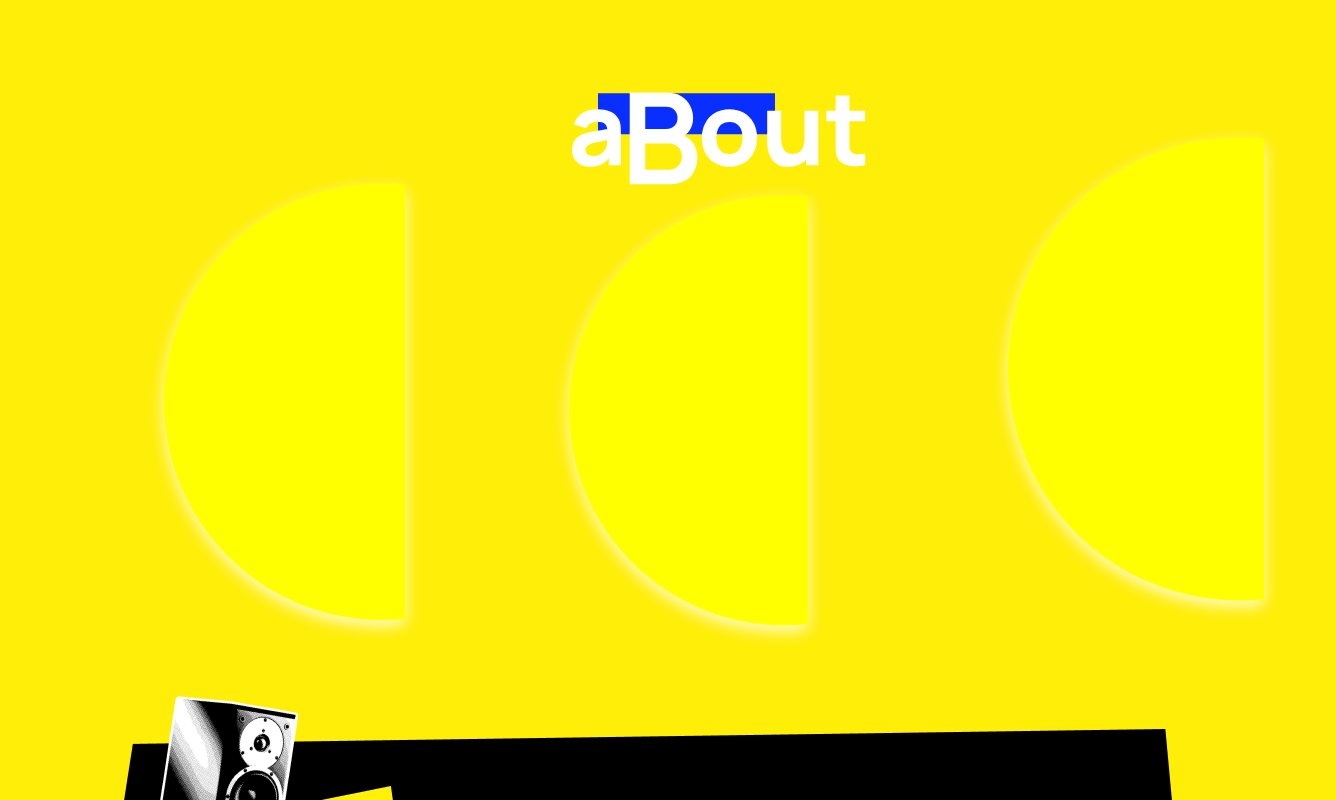
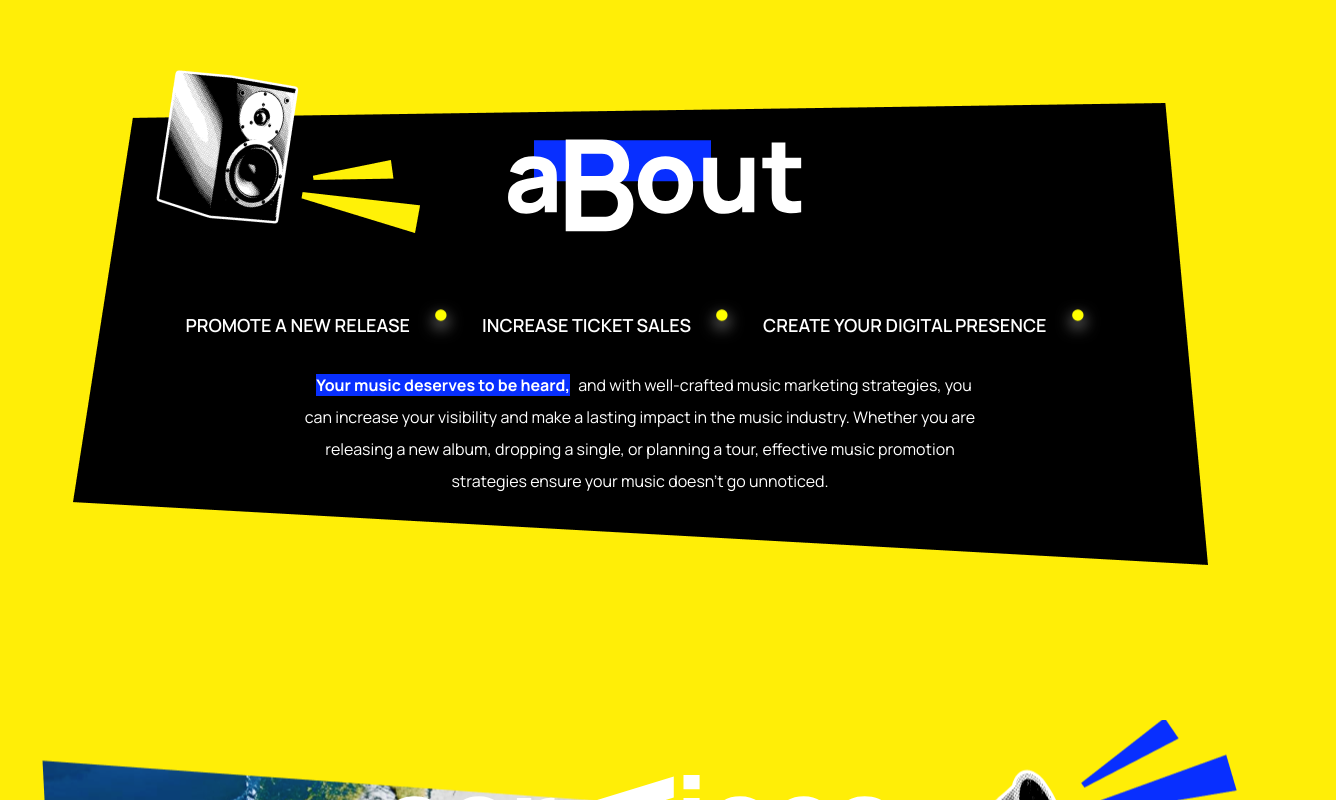
Before and after one commit to evankardamitsis/musicspeaks, a Next.js app: page / in a window 1280 px wide. Shown: the part 800-1600 px from the top of the page, 1336 px wide, since content can reach past the window. Built offline with nearby package versions, Linux system fonts and the light colour scheme.

Commit message:
fix yellow icon

```diff
--- a/src/app/icons/YellowIcon.tsx
+++ b/src/app/icons/YellowIcon.tsx
@@ -9,9 +9,9 @@ const YellowIcon = ({
     return (
         <svg
             xmlns="http://www.w3.org/2000/svg"
-            viewBox="0 0 111 600"
+            viewBox="-50 -250 200 700"
             preserveAspectRatio="xMidYMid meet"
-            className={`w-full h-auto ${animate ? "animate-bounce" : ""} ${className}`}
+            className={`w-10 h-10 ${animate ? "animate-bounce" : ""} ${className}`}
             style={{
                 filter: animate
                     ? "drop-shadow(0px 6px 8px rgba(255, 255, 255, 0.8))"
--- a/src/app/sections/About/About.tsx
+++ b/src/app/sections/About/About.tsx
@@ -12,27 +12,30 @@ const About = () => {
             {/* Content */}
             <div className="flex items-center justify-center flex-col text-center p-4">
                 {/* Heading */}
-                <AboutHeading className="w-[80%] max-w-3xl mb-12 z-10 ml-[50%] md:ml-[50%]" />
+                <AboutHeading className="w-[80%] max-w-3xl mb-12 z-10 ml-[50%] md:ml-[50%]"/>
 
                 {/* Subheadings with Icons */}
-                <div className="flex flex-col sm:flex-row justify-center items-center gap-6 text-lg font-semibold text-black z-10 mb-6">
+                <div
+                    className="flex flex-col sm:flex-row justify-center items-center gap-6 text-lg font-semibold text-black z-10 mb-6">
                     <div className="flex items-center gap-2 text-white">
-                       <h3> PROMOTE A NEW RELEASE</h3>
-                        <YellowIcon animate={true} className="w-8 h-8" />
+                        <h3>PROMOTE A NEW RELEASE</h3>
+                        <YellowIcon animate={true}/>
                     </div>
                     <div className="flex items-center gap-2 text-white">
                         <h3>INCREASE TICKET SALES</h3>
-                        <YellowIcon animate={true} className="w-8 h-8" />
+                        <YellowIcon animate={true}/>
                     </div>
                     <div className="flex items-center gap-2 text-white">
-                       <h3> CREATE YOUR DIGITAL PRESENCE</h3>
-                        <YellowIcon animate={true} className="w-8 h-8 justify-center" />
+                        <h3>CREATE YOUR DIGITAL PRESENCE</h3>
+                        <YellowIcon animate={true}/>
                     </div>
                 </div>
 
+
                 {/* Description */}
                 <p className="text-white max-w-2xl z-10 leading-loose mb-8">
-                    <span className={"bg-[#082FFF] mx-2 text-white font-bold"}>Your music deserves to be heard,</span>and with well-crafted music marketing strategies, you can increase
+                    <span className={"bg-[#082FFF] mx-2 text-white font-bold"}>Your music deserves to be heard,</span>and
+                    with well-crafted music marketing strategies, you can increase
                     your visibility and make a lasting impact in the music industry. Whether you are releasing a new
                     album, dropping a single, or planning a tour, effective music promotion strategies ensure your music
                     doesn’t go unnoticed.
```
